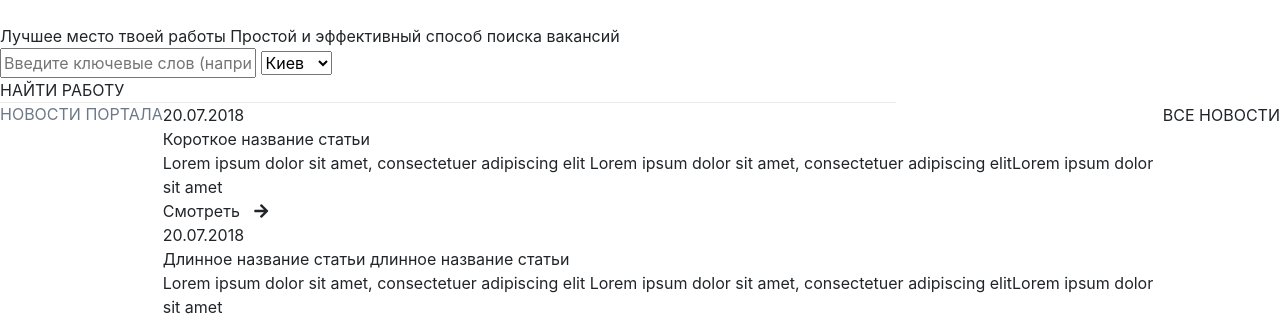
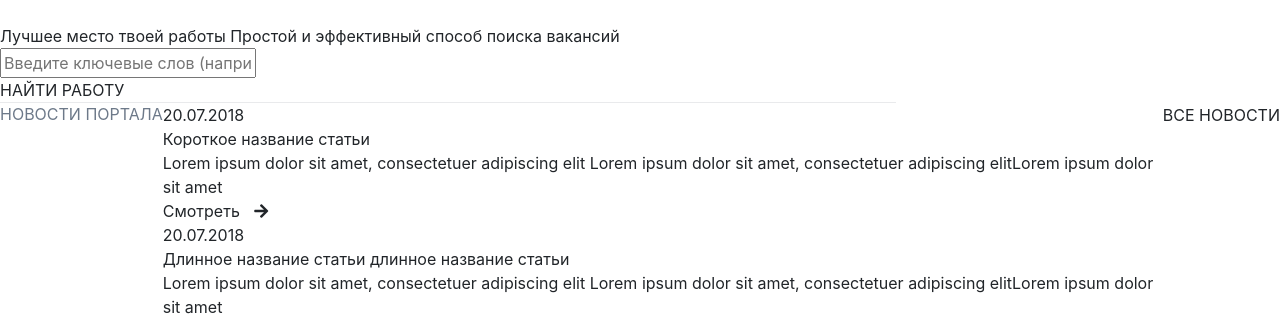
Before and after one commit to kirill-kundik/Place-for-work, a Python web app: template backend/templates/index.html in a window 1280 px wide. Shown: the part 138-456 px from the top of the page. Run offline with Jinja, Linux system fonts and the light colour scheme; the template is opened without the code that fills it, so the values that code supplies are empty; some libraries are stand-ins or nearby versions.

Commit message:
deleted unused input

```diff
--- a/backend/templates/index.html
+++ b/backend/templates/index.html
@@ -19,10 +19,6 @@
             <div class="search-bar">
                 <div class="inputs-wrapper">
                     <input placeholder="Введите ключевые слов (например: дизайнер)" class="search-input"/>
-                    <select class="city-search">
-                        <option>Киев</option>
-                        <option>Львов</option>
-                    </select>
                 </div>
                 <a id="search_button">НАЙТИ РАБОТУ</a>
             </div>
```
